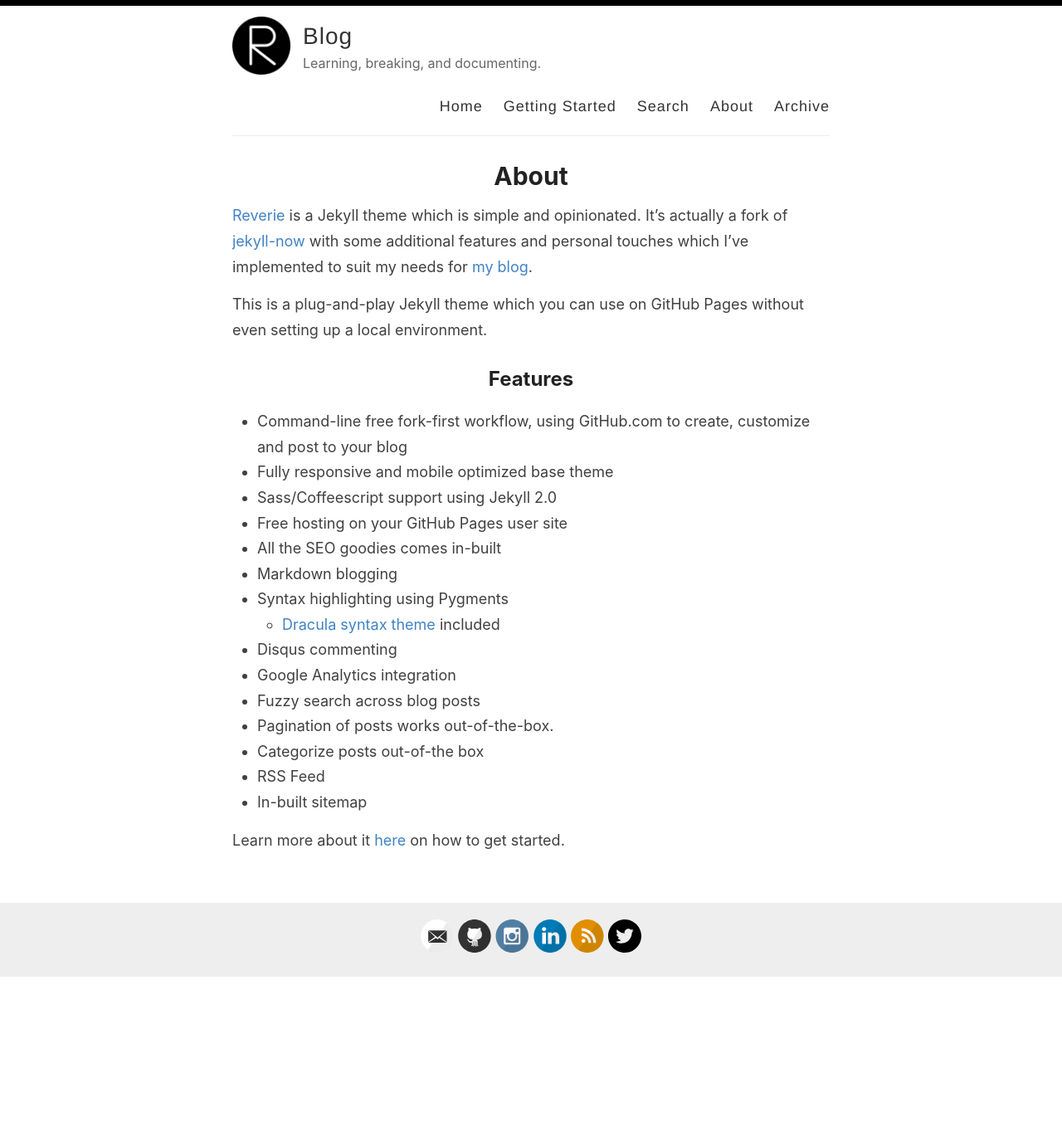
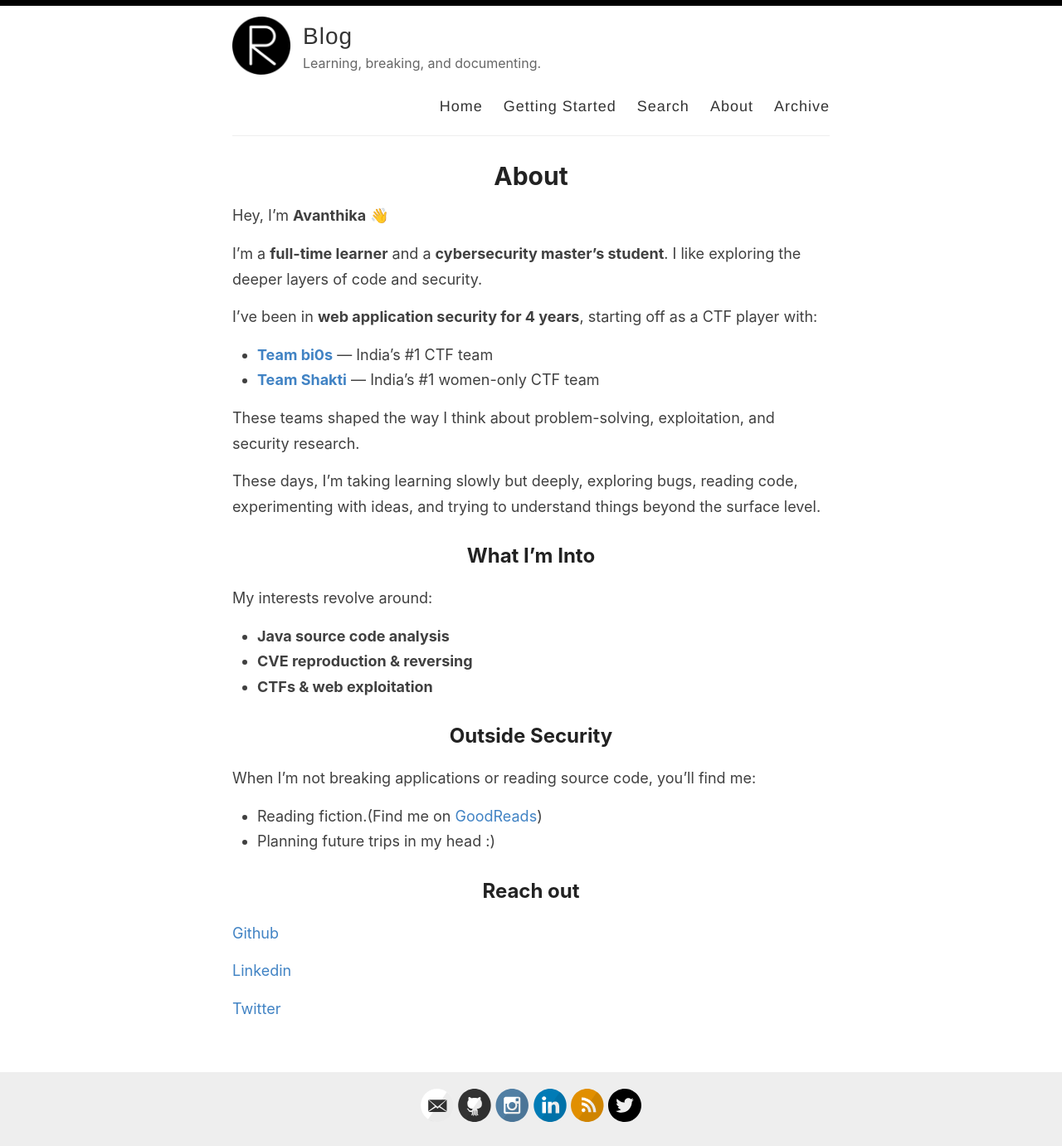
Before and after one commit to av4nth1ka/av4nth1ka.github.io, a Jekyll site: the page built from _pages/about.md, in a window 1280 px wide. Shown: the whole page at 83% size. Built offline with Jekyll 4.4.1, drawn with Linux system fonts in a browser that asks for light colours; before the commit the page ends 1178 px from its top, so only the background shows below that.

Commit message:
added aboutme

```diff
--- a/_pages/about.md
+++ b/_pages/about.md
@@ -4,26 +4,39 @@
 permalink: /about/
 ---
 
-[Reverie](https://github.com/amitmerchant1990/reverie) is a Jekyll theme which is simple and opinionated. It's actually a fork of [jekyll-now](https://github.com/barryclark/jekyll-now) with some additional features and personal touches which I've implemented to suit my needs for [my blog](https://www.amitmerchant.com).
+Hey, I'm **Avanthika** 👋
 
-This is a plug-and-play Jekyll theme which you can use on GitHub Pages without even setting up a local environment.
+I'm a **full-time learner** and a **cybersecurity master's student**.
+I like exploring the deeper layers of code and security.
 
-## Features
+I’ve been in **web application security for 4 years**, starting off as a CTF player with:
 
-- Command-line free fork-first workflow, using GitHub.com to create, customize and post to your blog
-- Fully responsive and mobile optimized base theme
-- Sass/Coffeescript support using Jekyll 2.0
-- Free hosting on your GitHub Pages user site
-- All the SEO goodies comes in-built
-- Markdown blogging
-- Syntax highlighting using Pygments
-    - [Dracula syntax theme](https://draculatheme.com/) included
-- Disqus commenting
-- Google Analytics integration
-- Fuzzy search across blog posts
-- Pagination of posts works out-of-the-box.
-- Categorize posts out-of-the box
-- RSS Feed
-- In-built sitemap
+- **[Team bi0s](https://bi0s.in/)** — India’s #1 CTF team
+- **[Team Shakti](https://www.shakticon.com/)** — India’s #1 women-only CTF team
 
-Learn more about it [here](https://github.com/amitmerchant1990/reverie) on how to get started.
+These teams shaped the way I think about problem-solving, exploitation, and security research.
+
+These days, I’m taking learning slowly but deeply, exploring bugs, reading code, experimenting with ideas, and trying to understand things beyond the surface level.
+
+## **What I'm Into**
+
+My interests revolve around:
+
+- **Java source code analysis**
+- **CVE reproduction & reversing**
+- **CTFs & web exploitation**
+
+## **Outside Security**
+
+When I’m not breaking applications or reading source code, you'll find me:
+
+- Reading fiction.(Find me on [GoodReads](https://www.goodreads.com/user/show/186181641-avanthika-anand))
+- Planning future trips in my head :)
+
+## Reach out
+
+[Github](https://github.com/av4nth1ka)
+
+[Linkedin](www.linkedin.com/in/avanthika-anand-00b017244)
+
+[Twitter](https://x.com/av4nth1ka)
```
